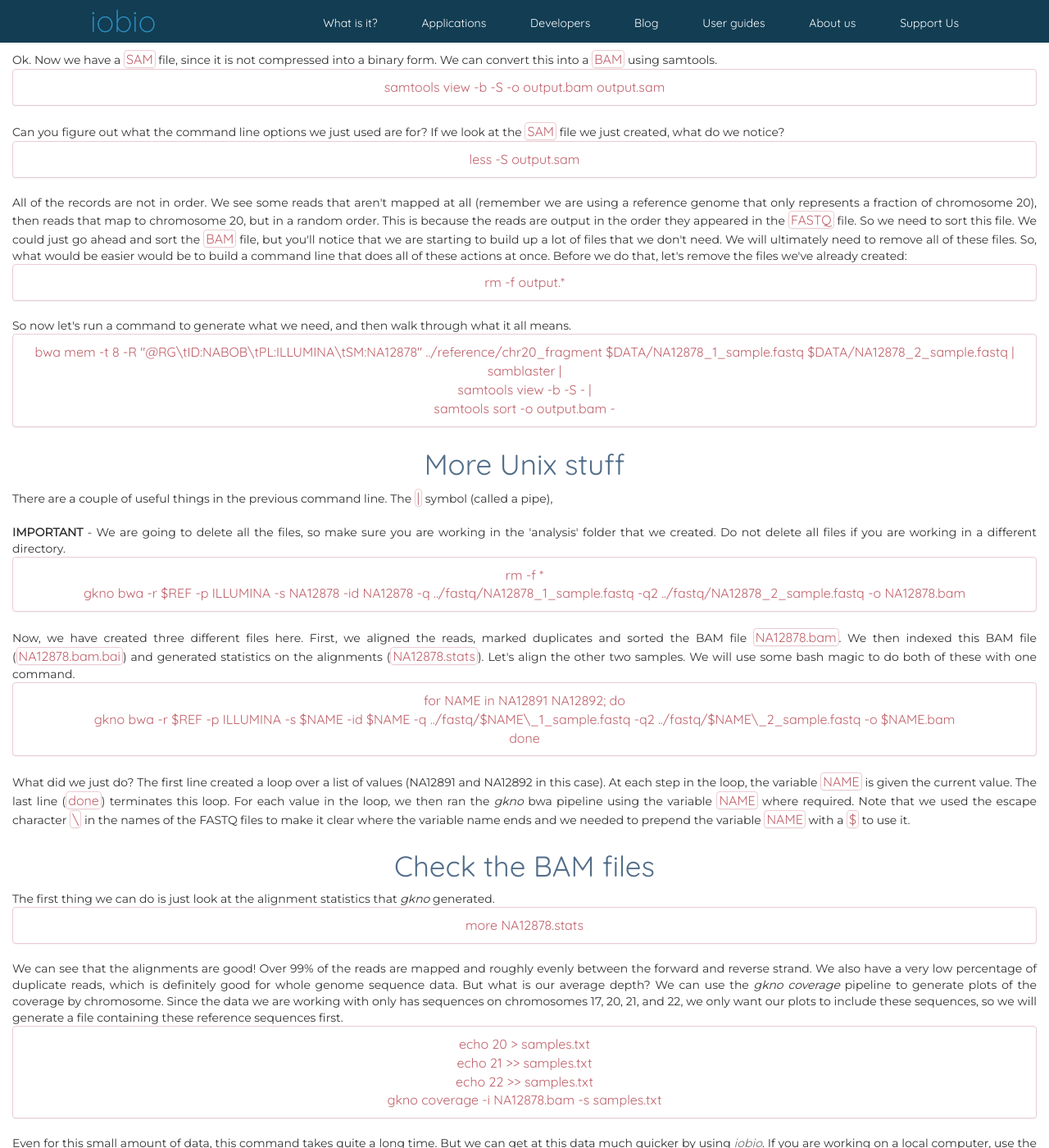
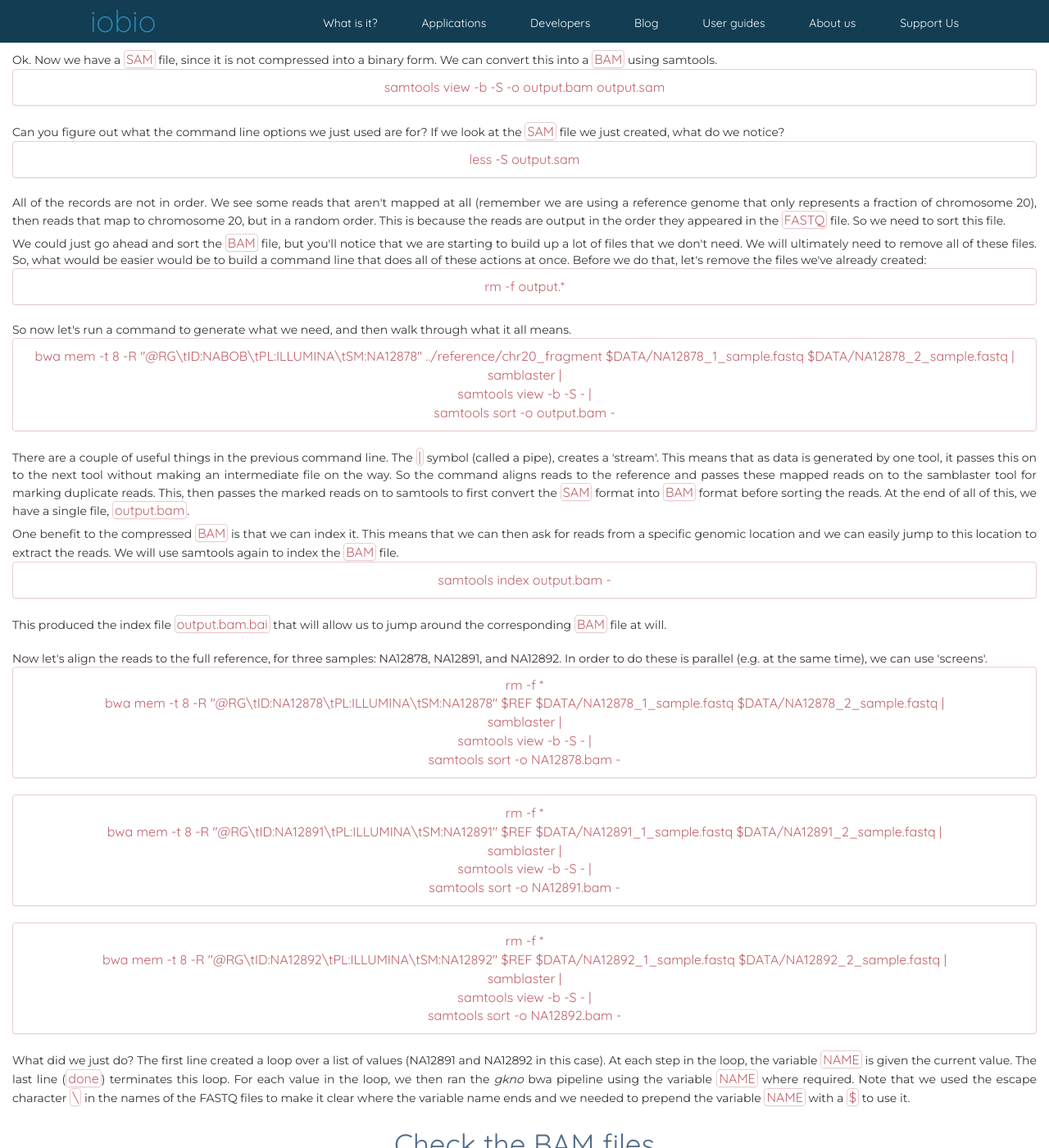
Before and after one commit to iobio/homepage, a Jekyll site: the page built from cshl_practical.html, in a window 1280 px wide and 1400 px high, scrolled down 1650 px. Shown: the whole window at 82% size. Built offline with Jekyll 4.4.1, drawn with Linux system fonts in a browser that asks for light colours; some web fonts are replaced.

Commit message:
Update cshl_practical.html
More updates to alignments

```diff
--- a/cshl_practical.html
+++ b/cshl_practical.html
@@ -122,6 +122,8 @@ permalink: cshl_practical.html
   </div>
   <div class='description'>
     All of the records are not in order. We see some reads that aren't mapped at all (remember we are using a reference genome that only represents a fraction of chromosome 20), then reads that map to chromosome 20, but in a random order. This is because the reads are output in the order they appeared in the <span class="code-list code-span panel panel-danger">FASTQ</span> file. So we need to sort this file.
+  </div>
+  <div class='description'>
     We could just go ahead and sort the <span class="code-list code-span panel panel-danger">BAM</span> file, but you'll notice that we are starting to build up a lot of files that we don't need. We will ultimately need to remove all of these files. So, what would be easier would be to build a command line that does all of these actions at once. Before we do that, let's remove the files we've already created:
   </div>
   <div class="panel panel-danger">
@@ -140,37 +142,48 @@ permalink: cshl_practical.html
       <li>samtools sort -o output.bam -</li>
     </ul>
   </div>
-
-  <!-- Explanation of some Unix stuff -->
-  <div class='section-subtitle'>More Unix stuff</div>
   <div class='description'>
-    There are a couple of useful things in the previous command line. The <span class="code-list code-span panel panel-danger">|</span> symbol (called a pipe),
+    There are a couple of useful things in the previous command line. The <span class="code-list code-span panel panel-danger">|</span> symbol (called a pipe), creates a 'stream'. This means that as data is generated by one tool, it passes this on to the next tool without making an intermediate file on the way. So the command aligns reads to the reference and passes these mapped reads on to the samblaster tool for marking duplicate reads. This, then passes the marked reads on to samtools to first convert the <span class="code-list code-span panel panel-danger">SAM</span> format into <span class="code-list code-span panel panel-danger">BAM</span> format before sorting the reads. At the end of all of this, we have a single file, <span class="code-list code-span panel panel-danger">output.bam</span>.
   </div>
-
-
-
-
-
-
-
-
+  <div class='description'>
+    One benefit to the compressed <span class="code-list code-span panel panel-danger">BAM</span> is that we can index it. This means that we can then ask for reads from a specific genomic location and we can easily jump to this location to extract the reads. We will use samtools again to index the <span class="code-list code-span panel panel-danger">BAM</span> file.
+  </div>
+  <div class="panel panel-danger">
+    <ul class="code-list">
+      <li>samtools index output.bam -</li>
+    </ul>
+  </div>
+  <div class='description'>
+    This produced the index file <span class="code-list code-span panel panel-danger">output.bam.bai</span> that will allow us to jump around the corresponding <span class="code-list code-span panel panel-danger">BAM</span> file at will.
+  </div>
   <div class='description' style="padding-top: 15px;">
-    <strong>IMPORTANT</strong> - We are going to delete all the files, so make sure you are working in the 'analysis' folder that we created. Do not delete all files if you are working in a different directory.
+    Now let's align the reads to the full reference, for three samples: NA12878, NA12891, and NA12892. In order to do these is parallel (e.g. at the same time), we can use 'screens'.
   </div>
   <div class="panel panel-danger">
     <ul class="code-list">
       <li>rm -f *</li>
-      <li>gkno bwa -r $REF -p ILLUMINA -s NA12878 -id NA12878 -q ../fastq/NA12878_1_sample.fastq -q2 ../fastq/NA12878_2_sample.fastq -o NA12878.bam</li>
+      <li>bwa mem -t 8 -R "@RG\tID:NA12878\tPL:ILLUMINA\tSM:NA12878" $REF $DATA/NA12878_1_sample.fastq $DATA/NA12878_2_sample.fastq |</li>
+      <li>samblaster |</li>
+      <li>samtools view -b -S - |</li>
+      <li>samtools sort -o NA12878.bam -</li>
     </ul>
-  </div>
-  <div class='description'>
-    Now, we have created three different files here. First, we aligned the reads, marked duplicates and sorted the BAM file <span class="code-list code-span panel panel-danger">NA12878.bam</span>. We then indexed this BAM file (<span class="code-list code-span panel panel-danger">NA12878.bam.bai</span>) and generated statistics on the alignments (<span class="code-list code-span panel panel-danger">NA12878.stats</span>). Let's align the other two samples. We will use some bash magic to do both of these with one command.
   </div>
   <div class="panel panel-danger">
     <ul class="code-list">
-      <li>for NAME in NA12891 NA12892; do</li>
-      <li>gkno bwa -r $REF -p ILLUMINA -s $NAME -id $NAME -q ../fastq/$NAME\_1_sample.fastq -q2 ../fastq/$NAME\_2_sample.fastq -o $NAME.bam</li>
-      <li>done</li>
+      <li>rm -f *</li>
+      <li>bwa mem -t 8 -R "@RG\tID:NA12891\tPL:ILLUMINA\tSM:NA12891" $REF $DATA/NA12891_1_sample.fastq $DATA/NA12891_2_sample.fastq |</li>
+      <li>samblaster |</li>
+      <li>samtools view -b -S - |</li>
+      <li>samtools sort -o NA12891.bam -</li>
+    </ul>
+  </div>
+  <div class="panel panel-danger">
+    <ul class="code-list">
+      <li>rm -f *</li>
+      <li>bwa mem -t 8 -R "@RG\tID:NA12892\tPL:ILLUMINA\tSM:NA12892" $REF $DATA/NA12892_1_sample.fastq $DATA/NA12892_2_sample.fastq |</li>
+      <li>samblaster |</li>
+      <li>samtools view -b -S - |</li>
+      <li>samtools sort -o NA12892.bam -</li>
     </ul>
   </div>
   <div class='description'>
```
